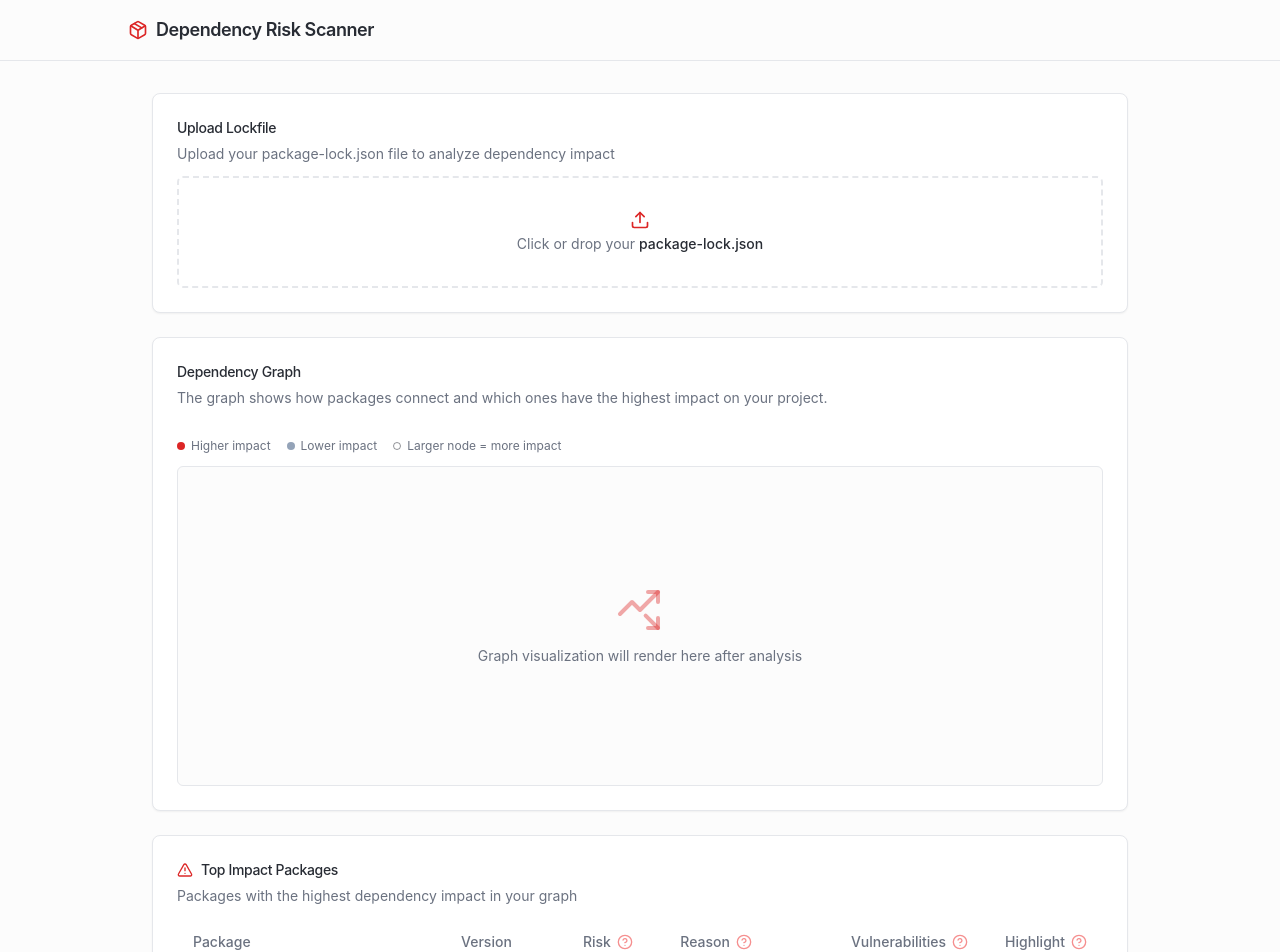
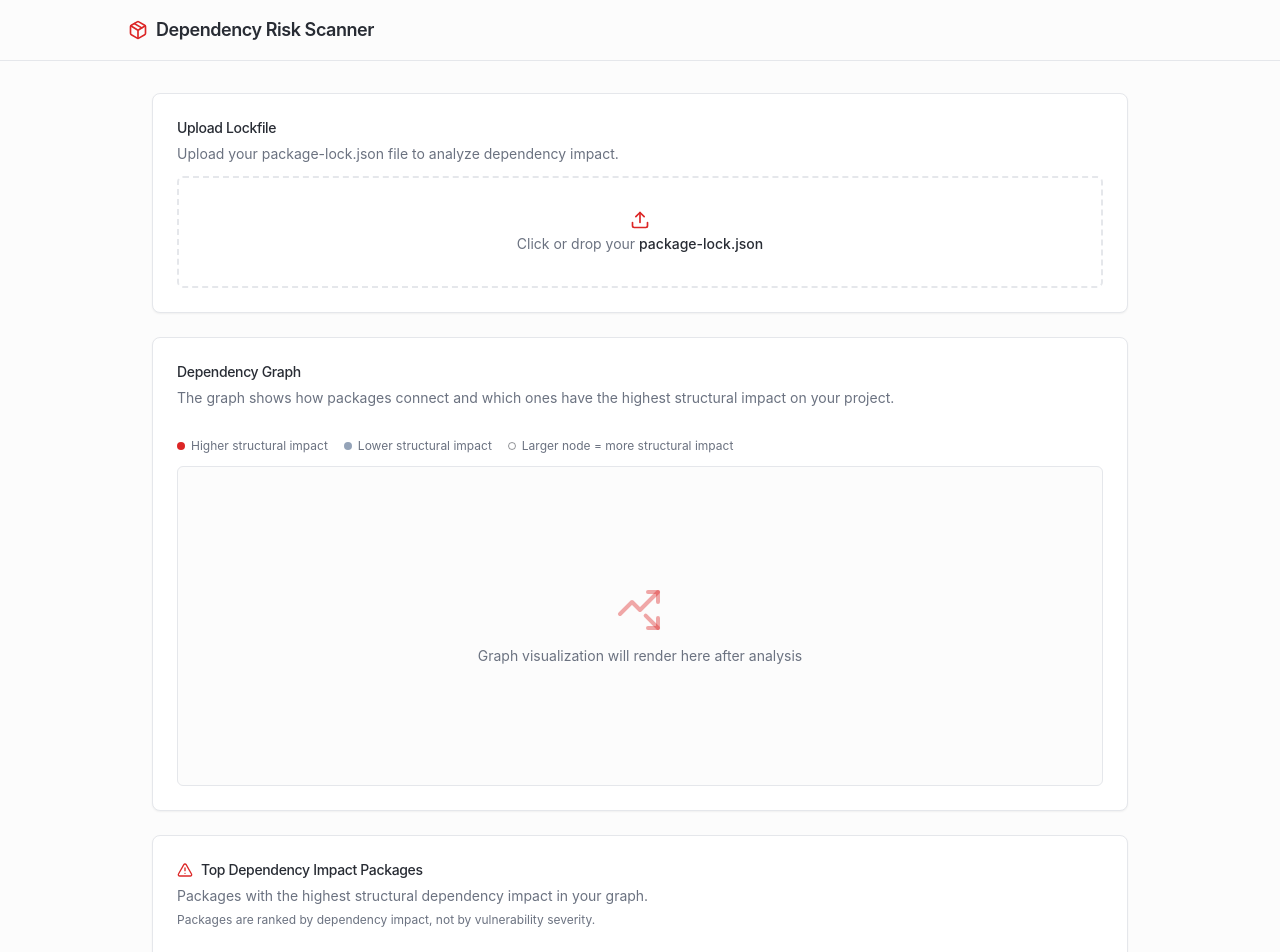
Before and after one commit to victorlaitila/dependency-risk-scanner, a React (Vite) app in the folder frontend/: page / in a window 1280 px wide. Shown: the top 952 px of the page. Built offline with nearby package versions, Linux system fonts and the light colour scheme; the HTML template or start-up script is replaced by a standard one.

Commit message:
Improved semantics: text better explains different security dimensions

```diff
--- a/frontend/src/components/advisory-detail-card.tsx
+++ b/frontend/src/components/advisory-detail-card.tsx
@@ -10,15 +10,8 @@ export const AdvisoryDetailCard = ({ vulnerability }: AdvisoryDetailCardProps) =
   const severityLabels: Record<VulnerabilitySeverity, string> = strings.riskTableCard.severityLevels;
 
   return (
-    <article className="rounded-lg border border-input bg-background p-4 shadow-sm">
-      <div className="flex items-start justify-between">
-        <div>
-          <p className="text-sm font-semibold text-foreground">{vulnerability.id}</p>
-          <p className="mt-2 text-sm text-muted-foreground">
-            {vulnerability.summary || strings.riskTableCard.summaryUnavailable}
-          </p>
-        </div>
-        <div className="ml-6 flex-shrink-0">
+    <article className="relative rounded-lg border border-input bg-background p-4 shadow-sm">
+      <div className="absolute top-4 right-4 flex-shrink-0">
         <span
           className={`inline-flex items-center rounded-md px-2 py-0.5 text-xs font-medium ${getSeverityClassName(
             vulnerability.severity,
@@ -27,9 +20,18 @@ export const AdvisoryDetailCard = ({ vulnerability }: AdvisoryDetailCardProps) =
           {severityLabels[vulnerability.severity]}
         </span>
       </div>
+
+      <div className="grid gap-3 text-sm">
+        <div>
+          <dt className="font-medium text-foreground">{strings.riskTableCard.summaryLabel}</dt>
+          <dd className="mt-1 break-words text-muted-foreground">{vulnerability.summary || strings.riskTableCard.summaryUnavailable}</dd>
         </div>
 
-      <div className="mt-4 grid gap-3 text-sm">
+        <div>
+          <dt className="font-medium text-foreground">{strings.riskTableCard.advisoryIdLabel}</dt>
+          <dd className="mt-1 break-words font-mono text-muted-foreground">{vulnerability.id}</dd>
+        </div>
+
         <div>
           <dt className="font-medium text-foreground">{strings.riskTableCard.sourceLabel}</dt>
           <dd className="mt-1 break-words text-muted-foreground">
@@ -49,11 +51,6 @@ export const AdvisoryDetailCard = ({ vulnerability }: AdvisoryDetailCardProps) =
         </div>
 
         <div>
-          <dt className="font-medium text-foreground">{strings.riskTableCard.advisoryIdLabel}</dt>
-          <dd className="mt-1 break-words font-mono text-muted-foreground">{vulnerability.id}</dd>
-        </div>
-
-        <div>
           <dt className="font-medium text-foreground">{strings.riskTableCard.affectedRangeLabel}</dt>
           <dd className="mt-1 break-words text-muted-foreground">
             {vulnerability.affectedRange || strings.riskTableCard.valueUnavailable}
--- a/frontend/src/components/ai-explanation-panel.tsx
+++ b/frontend/src/components/ai-explanation-panel.tsx
@@ -86,17 +86,24 @@ export const AIExplanationPanel = ({
         </CardTitle>
       </CardHeader>
       <CardContent className="space-y-6">
-        <ExplanationSection isLoading={isLoading} error={error} explanation={explanation} />
+        <ExplanationSection
+          title={strings.aiExplanationPanel.structuralSectionTitle}
+          helperText={strings.aiExplanationPanel.structuralSectionHelper}
+          isLoading={isLoading}
+          error={error}
+          explanation={explanation}
+        />
 
         {vulnerabilities && vulnerabilities.length > 0 && !isLoading && (
-          <section className="space-y-4 border-t border-input pt-4">
+          <section className="space-y-3 border-t border-input pt-4">
             <div className="flex items-center justify-between">
               <h3 className="flex items-center gap-2 text-sm font-medium text-foreground">
                 <ShieldAlert className="h-4 w-4 text-rose-500 dark:text-rose-400" />
-                {strings.riskTableCard.vulnerabilityDetailsTitle}
+                {strings.aiExplanationPanel.securitySectionTitle}
               </h3>
               <div className="text-sm text-muted-foreground">{vulnerabilities.length} found</div>
             </div>
+            <p className="relative -top-1 text-xs text-muted-foreground">{strings.aiExplanationPanel.securitySectionHelper}</p>
 
             {/* Compact selectable list when multiple advisories exist */}
             {vulnerabilities.length > 1 ? (
--- a/frontend/src/components/explanation-section.tsx
+++ b/frontend/src/components/explanation-section.tsx
@@ -2,14 +2,20 @@ import { Loader, AlertCircle } from "lucide-react";
 import { strings } from "@/lib/strings";
 
 interface ExplanationSectionProps {
+  title: string;
+  helperText: string;
   isLoading: boolean;
   error: string | null;
   explanation: string | null;
 }
 
-export const ExplanationSection = ({ isLoading, error, explanation }: ExplanationSectionProps) => {
+export const ExplanationSection = ({ title, helperText, isLoading, error, explanation }: ExplanationSectionProps) => {
   return (
     <section className="rounded-lg border border-input bg-muted/30 p-4">
+      <div className="mb-3 space-y-1">
+        <h3 className="text-sm font-medium text-foreground">{title}</h3>
+        <p className="text-xs text-muted-foreground">{helperText}</p>
+      </div>
       {isLoading && (
         <div className="flex items-center gap-2 text-sm text-muted-foreground">
           <Loader className="h-4 w-4 animate-spin" />
--- a/frontend/src/components/risk-table-card.tsx
+++ b/frontend/src/components/risk-table-card.tsx
@@ -68,6 +68,7 @@ const RiskTableCard = ({
           <CardTitle className="text-sm font-medium">{strings.riskTableCard.title}</CardTitle>
         </div>
         <p className="text-sm text-muted-foreground">{strings.riskTableCard.description}</p>
+        <p className="text-xs text-muted-foreground">{strings.riskTableCard.rankingNote}</p>
       </CardHeader>
       <CardContent>
         {sortedNodes.length > 0 && (
--- a/frontend/src/lib/i18n/en.json
+++ b/frontend/src/lib/i18n/en.json
@@ -4,7 +4,7 @@
   },
   "uploadLockfileCard": {
     "title": "Upload Lockfile",
-    "description": "Upload your package-lock.json file to analyze dependency impact",
+    "description": "Upload your package-lock.json file to analyze dependency impact.",
     "analyzing": "Analyzing package-lock.json...",
     "analyzedSuffix": " analyzed. Click or drop to replace it.",
     "promptPrefix": "Click or drop your ",
@@ -13,26 +13,27 @@
   },
   "dependencyGraphCard": {
     "title": "Dependency Graph",
-    "description": "The graph shows how packages connect and which ones have the highest impact on your project.",
+    "description": "The graph shows how packages connect and which ones have the highest structural impact on your project.",
     "mockModeNotePrefix": "NOTE:",
     "mockModeNote": "This live demo uses mock data. The production backend is intentionally disabled to avoid hosting costs.",
     "mockModeNoteSuffix": "Full functionality is available in the ",
     "sourceCodeLink": "source code",
-    "higherImpact": "Higher impact",
-    "lowerImpact": "Lower impact",
-    "largerNode": "Larger node = more impact",
+    "higherImpact": "Higher structural impact",
+    "lowerImpact": "Lower structural impact",
+    "largerNode": "Larger node = more structural impact",
     "emptyState": "Graph visualization will render here after analysis",
     "selectionPrefix": "Selected",
     "selectionSuffix": "affected packages:"
   },
   "riskTableCard": {
-    "title": "Top Impact Packages",
-    "description": "Packages with the highest dependency impact in your graph",
+    "title": "Top Dependency Impact Packages",
+    "description": "Packages with the highest structural dependency impact in your graph.",
+    "rankingNote": "Packages are ranked by dependency impact, not by vulnerability severity.",
     "searchPlaceholder": "Search packages",
     "searchAriaLabel": "Search packages",
     "viewDetails": "View details",
     "hideDetails": "Hide details",
-    "vulnerabilityDetailsTitle": "Vulnerability Details",
+    "vulnerabilityDetailsTitle": "Known Vulnerabilities",
     "advisoryIdLabel": "Advisory ID",
     "severityLabel": "Severity",
     "summaryLabel": "Summary",
@@ -47,14 +48,14 @@
     "headers": {
       "package": "Package",
       "version": "Version",
-      "risk": "Risk",
-      "riskTooltip": "Relative impact tier derived from dependency graph position and reach",
-      "reason": "Reason",
-      "reasonTooltip": "Impact score estimates how many packages are affected if this package changes",
+      "risk": "Impact",
+      "riskTooltip": "Derived only from dependency graph position and reach. It does not indicate known vulnerabilities.",
+      "reason": "Impact Score",
+      "reasonTooltip": "This score estimates how many packages are affected if this package changes. It reflects structural impact only.",
       "vulnerabilities": "Vulnerabilities",
-      "vulnerabilitiesTooltip": "Number of known vulnerabilities for this exact package version",
+      "vulnerabilitiesTooltip": "Number of known security vulnerabilities for this exact package version.",
       "highlight": "Highlight",
-      "highlightTooltip": "Highlight this package and dependents in the graph; shows vulnerability details and AI analysis"
+      "highlightTooltip": "Highlight this package and dependents in the graph; reveals structural impact and security context."
     },
     "emptyTable": "Upload a package-lock.json to populate this table",
     "noMatches": "No packages found",
@@ -70,9 +71,13 @@
     "scrollToTopAriaLabel": "Scroll to top of risk table"
   },
   "aiExplanationPanel": {
-    "title": "AI Risk Explanation",
-    "loading": "Analyzing package...",
-    "error": "Could not load explanation"
+    "title": "Dependency Impact & Security Context",
+    "loading": "Analyzing dependency impact...",
+    "error": "Could not load explanation",
+    "structuralSectionTitle": "Dependency Impact",
+    "structuralSectionHelper": "Why this package matters structurally in the dependency graph.",
+    "securitySectionTitle": "Known Vulnerabilities",
+    "securitySectionHelper": "Security issues are shown separately from structural impact."
   },
   "mockApi": {
     "demoLockfileName": "package-lock.json",
--- a/frontend/src/lib/mock-api.ts
+++ b/frontend/src/lib/mock-api.ts
@@ -34,7 +34,7 @@ const MOCK_ANALYZE_RESPONSE: AnalyzeResponse = {
           {
             id: "MOCK-2026-0001",
             severity: "medium",
-            summary: "Placeholder advisory for the mock demo dataset.",
+            summary: "[Mock Placeholder] Memory leak in query cache when using concurrent requests.",
             affectedRange: ">= 5.52.0, < 5.53.0",
             fixedVersion: "5.53.0",
             sourceUrl: "https://example.com/advisories/mock-2026-0001",
@@ -75,7 +75,7 @@ const MOCK_ANALYZE_RESPONSE: AnalyzeResponse = {
           {
             id: "MOCK-2026-0002",
             severity: "high",
-            summary: "Placeholder advisory for the mock demo dataset.",
+            summary: "[Mock Placeholder] Improper request header validation allows injection attacks.",
             affectedRange: ">= 1.7.2, < 1.7.3",
             fixedVersion: "1.7.3",
             sourceUrl: "https://example.com/advisories/mock-2026-0002",
@@ -109,7 +109,7 @@ const MOCK_ANALYZE_RESPONSE: AnalyzeResponse = {
           {
             id: "MOCK-2026-0003",
             severity: "critical",
-            summary: "Placeholder advisory for the mock demo dataset.",
+            summary: "[Mock Placeholder] Arbitrary file read vulnerability in plugin resolver.",
             affectedRange: ">= 5.4.19, < 5.4.20",
             fixedVersion: "5.4.20",
             sourceUrl: "https://example.com/advisories/mock-2026-0003",
@@ -117,7 +117,7 @@ const MOCK_ANALYZE_RESPONSE: AnalyzeResponse = {
           {
             id: "MOCK-2026-0004",
             severity: "medium",
-            summary: "Placeholder advisory for the mock demo dataset.",
+            summary: "[Mock Placeholder] Sensitive information exposure in build output.",
             affectedRange: ">= 5.4.0, < 5.4.19",
             fixedVersion: "5.4.19",
             sourceUrl: "https://example.com/advisories/mock-2026-0004",
@@ -137,7 +137,7 @@ const MOCK_ANALYZE_RESPONSE: AnalyzeResponse = {
           {
             id: "MOCK-2026-0005",
             severity: "low",
-            summary: "Placeholder advisory for the mock demo dataset.",
+            summary: "[Mock Placeholder] Performance regression in source map generation.",
             affectedRange: ">= 0.23.1, < 0.23.2",
             fixedVersion: "0.23.2",
             sourceUrl: "https://example.com/advisories/mock-2026-0005",
```
Also changed, not shown: 2 other files (tests, documents, lock files or other folders). Lines whose indentation alone changed are shown as unchanged.
